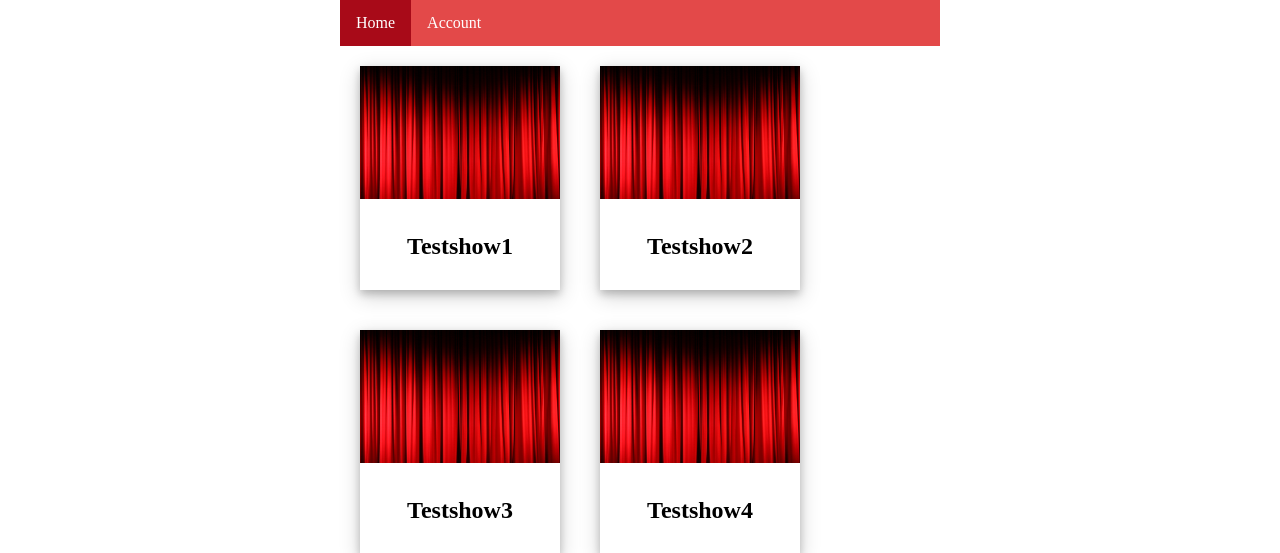
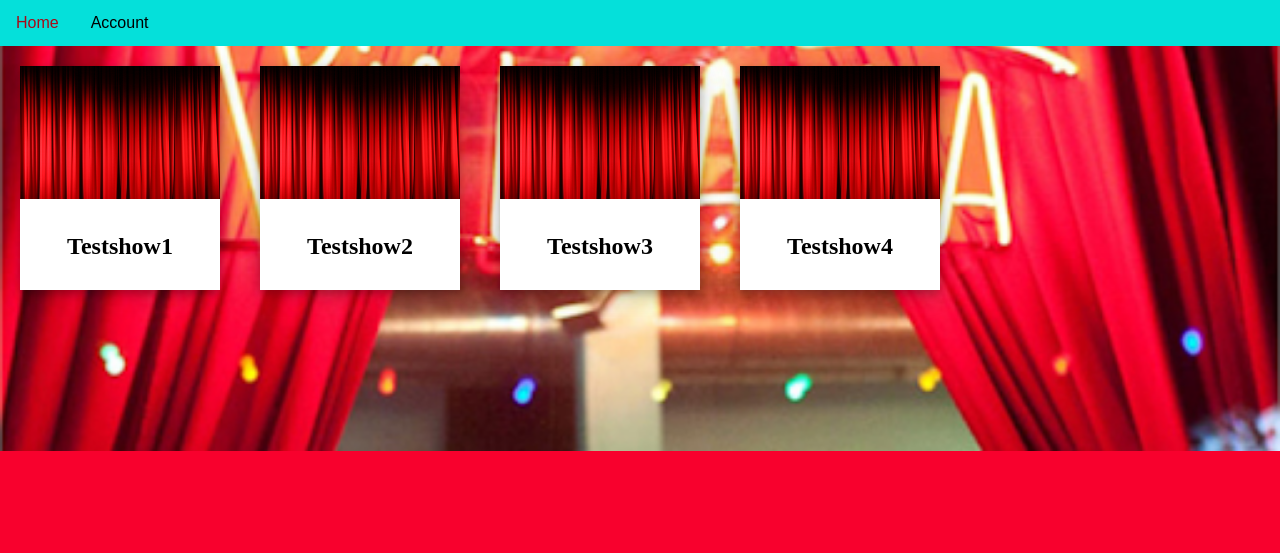
Before and after one commit to Lucas-Git-Hub/CLE-3, a PHP site: page /Php/index.php in a window 1280 px wide. Shown: the top 553 px of the page. Run offline with PHP 8.4, Linux system fonts and the light colour scheme.

Commit message:
Menubar aangepast in css met visuals. Achtergrond verandert naar theaterwalhalla.

```diff
--- a/CLE 3/Css/menubar.css
+++ b/CLE 3/Css/menubar.css
@@ -1,5 +1,6 @@
+/* Navigation bar with color and style*/
 ul {
-    background-color: #e34949;
+    background-color: #05E0DA;
     list-style-type: none;
     overflow: hidden;
     margin: 0;
@@ -10,24 +11,25 @@ li {
     display: inline;
     float: left;
 }
-
+/* Links get special font and color*/
 li a {
     display: block;
-    color: white;
+    color: black;
     text-align: center;
     padding: 14px 16px;
     text-decoration: none;
+    font-family: Fantasy;
 }
-
+/* Shows text as red when hovered over*/
 li a:hover {
-    background-color: #e05c5c;
+    color: #a80a18;
 }
 
 a {
     display: block;
     padding: 8px;
 }
-
+/* Shows text as red when on page */
 .active {
-    background-color: #a80a18;
+    color: #a80a18;
 }
--- a/CLE 3/Css/style.css
+++ b/CLE 3/Css/style.css
@@ -1,6 +1,11 @@
 body {
-    width: 600px;
+    background-image: url("../img/theater-walhalla.png");
+    background-position: center;
+    background-repeat: no-repeat;
+    background-size: cover;
     margin: 0 auto;
+    align-content: center;
+    background-color: #F8012D;
 }
 
 .polaroid {
```
Also changed, not shown: CLE 3/img/theater-walhalla.png (added).
